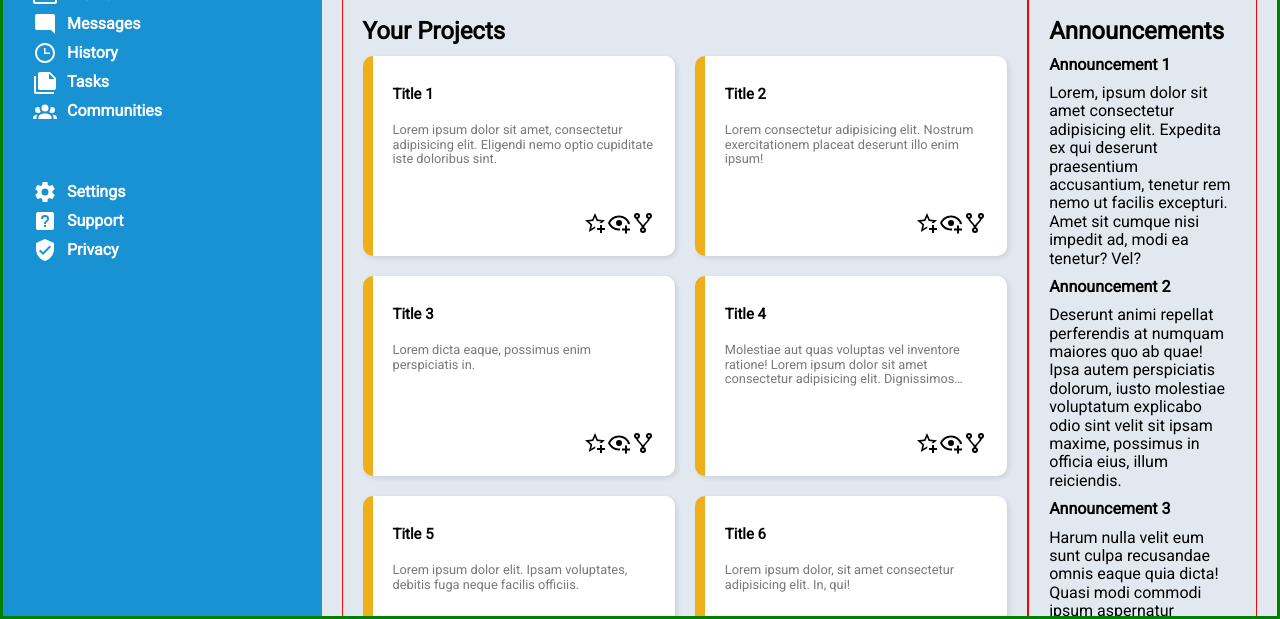
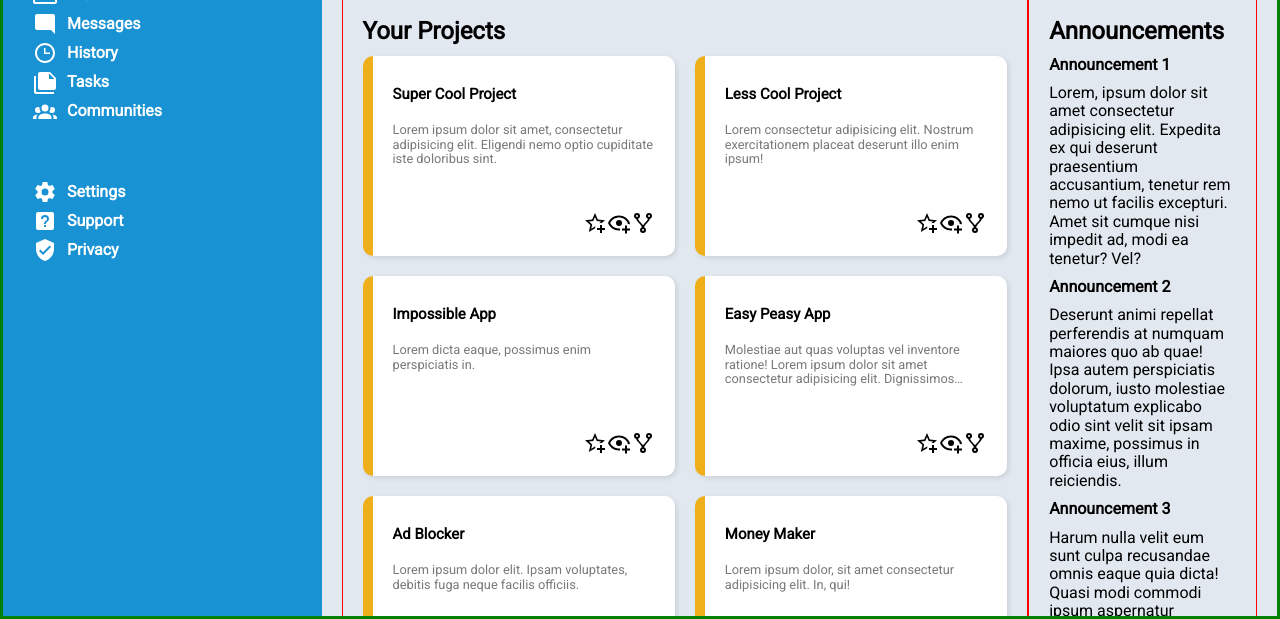
Before and after one commit to ginahend94/admin-dashboard, a plain HTML site: page index.html in a window 1280 px wide. Shown: the part 181-800 px from the top of the page. Drawn offline with Linux system fonts and the light colour scheme.

Commit message:
Add titles to cards

```diff
--- a/index.html
+++ b/index.html
@@ -149,7 +149,7 @@
                 <h2>Your Projects</h2>
                 <div class="cards">
                     <div class="card">
-                        <h3>Title 1</h3>
+                        <h3>Super Cool Project</h3>
                         <p>Lorem ipsum dolor sit amet, consectetur adipisicing elit. Eligendi nemo optio cupiditate iste
                             doloribus sint.</p>
                         <div class="icons">
@@ -168,7 +168,7 @@
                         </div>
                     </div>
                     <div class="card">
-                        <h3>Title 2</h3>
+                        <h3>Less Cool Project</h3>
                         <p>Lorem consectetur adipisicing elit. Nostrum exercitationem placeat deserunt illo enim ipsum!
                         </p>
                         <div class="icons">
@@ -187,7 +187,7 @@
                         </div>
                     </div>
                     <div class="card">
-                        <h3>Title 3</h3>
+                        <h3>Impossible App</h3>
                         <p>Lorem dicta eaque, possimus enim perspiciatis in.</p>
                         <div class="icons">
                             <svg style="width:24px;height:24px" viewBox="0 0 24 24">
@@ -205,7 +205,7 @@
                         </div>
                     </div>
                     <div class="card">
-                        <h3>Title 4</h3>
+                        <h3>Easy Peasy App</h3>
                         <p>Molestiae aut quas voluptas vel inventore ratione! Lorem ipsum dolor sit amet consectetur adipisicing elit. Dignissimos explicabo sit repudiandae officia veritatis assumenda quasi ab illo provident. Praesentium soluta id pariatur eum exercitationem aspernatur quia velit enim ut. Lorem ipsum dolor sit amet consectetur adipisicing elit. Consequuntur neque quae, veniam perferendis vel officia similique maiores et nobis, in necessitatibus asperiores qui! Ipsam animi consectetur sapiente culpa nulla excepturi.</p>
                         <div class="icons">
                             <svg style="width:24px;height:24px" viewBox="0 0 24 24">
@@ -223,7 +223,7 @@
                         </div>
                     </div>
                     <div class="card">
-                        <h3>Title 5</h3>
+                        <h3>Ad Blocker</h3>
                         <p>Lorem ipsum dolor elit. Ipsam voluptates, debitis fuga neque facilis officiis.</p>
                         <div class="icons">
                             <svg style="width:24px;height:24px" viewBox="0 0 24 24">
@@ -241,7 +241,7 @@
                         </div>
                     </div>
                     <div class="card">
-                        <h3>Title 6</h3>
+                        <h3>Money Maker</h3>
                         <p>Lorem ipsum dolor, sit amet consectetur adipisicing elit. In, qui!</p>
                         <div class="icons">
                             <svg style="width:24px;height:24px" viewBox="0 0 24 24">
```
